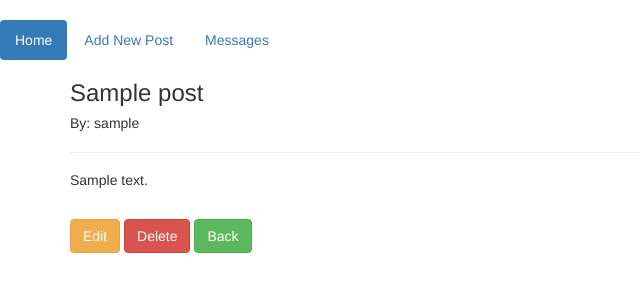
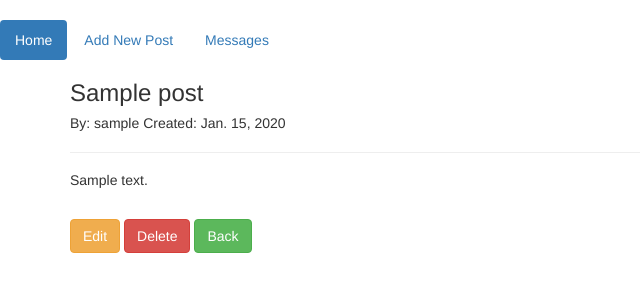
Before and after one commit to Aberlink/blog-django, a Django app: page /article/1 in a window 1280 px wide. Shown: the top 300 px of the page, without its empty margins (0-640 px from the left). Run offline with Django 4.2, Linux system fonts and the light colour scheme; tables that the repository leaves empty hold one stand-in row (values such as "Sample post").

Commit message:
added date to post

```diff
--- a/core/blog/models.py
+++ b/core/blog/models.py
@@ -1,12 +1,14 @@
 from django.db import models
 from django.contrib.auth.models import User
 from django.urls import reverse
+from datetime import datetime, date
 
 class Post(models.Model):
     title = models.CharField(max_length=255)
     title_tag = models.CharField(max_length=25, default='')
     author = models.ForeignKey(User, on_delete=models.CASCADE)
     body = models.TextField()
+    publicated = models.DateField(auto_now_add=True)
 
     def __str__(self):
         return f'{self.title} | {str(self.author)}'
--- a/core/blog/templates/article_details.html
+++ b/core/blog/templates/article_details.html
@@ -7,7 +7,7 @@
 {% block content%}
 
 <h3> {{post.title}} </h3>
-<h5>By: {{post.author}} </small> <br/>
+<h5>By: {{post.author}} Created: {{post.publicated}}</small> <br/>
 <hr>
 {{post.body}}
 <br/><br/><br/>
--- a/core/blog/views.py
+++ b/core/blog/views.py
@@ -8,7 +8,7 @@ from .forms import PostForm, UpdatePostForm
 class HomeView(ListView):
     model = Post
     template_name = 'home.html'
-    ordering = ['-id']
+    ordering = ['-publicated']
 
 class ArticleDetailView(DetailView):
     model = Post
```
